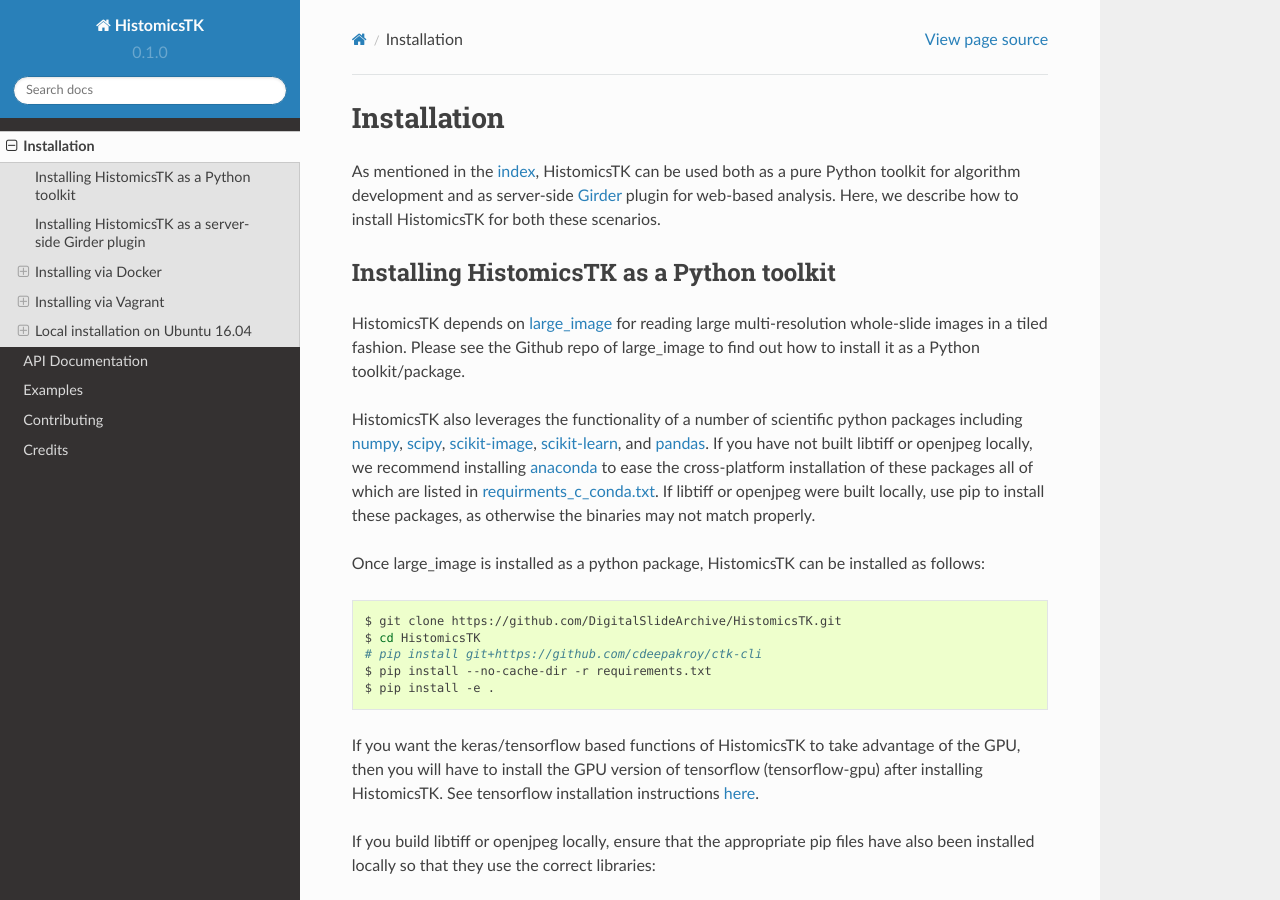
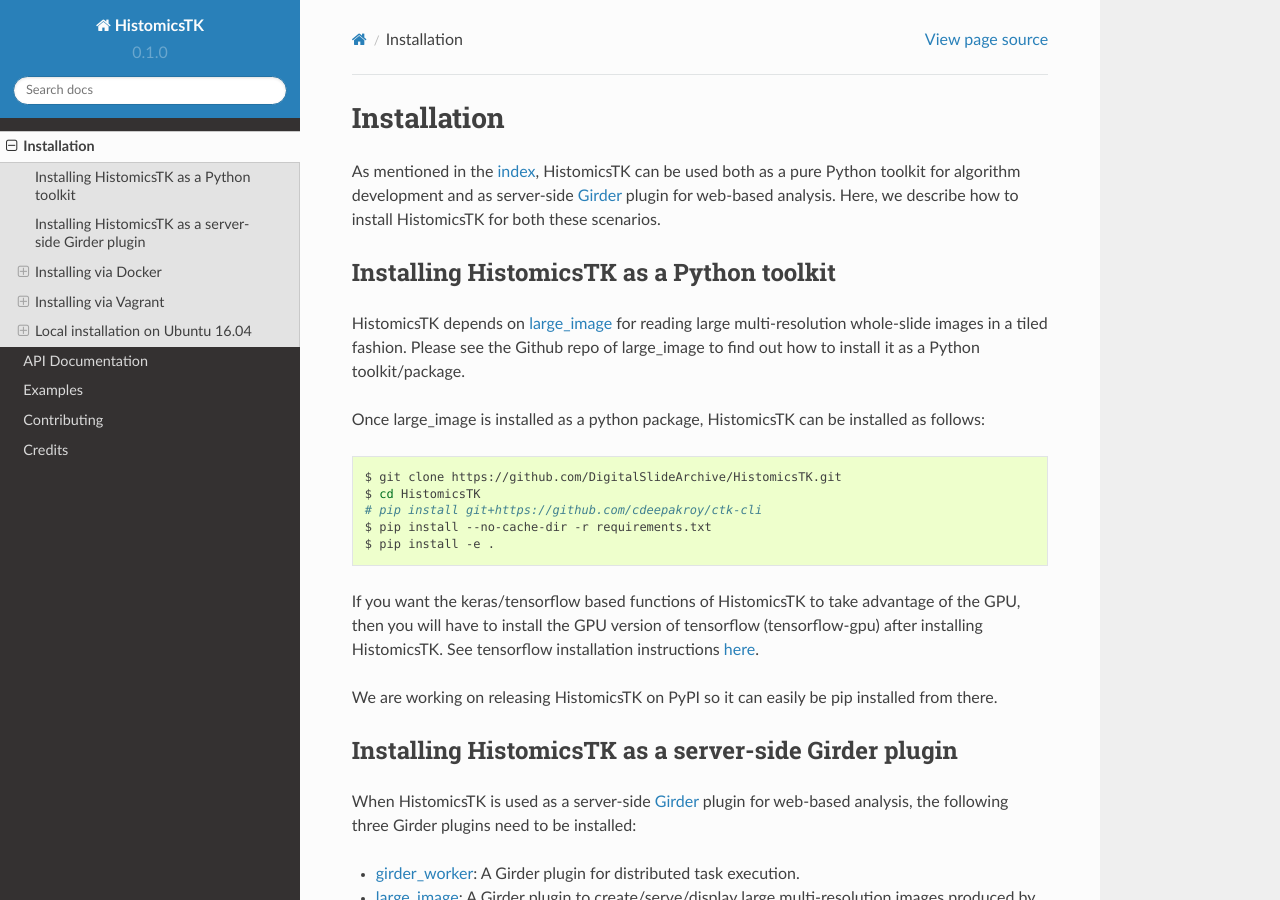
Before and after one commit to DigitalSlideArchive/HistomicsTK, a Sphinx documentation site: the page built from docs/installation.rst, in a window 1280 px wide and 900 px high. Built offline with Sphinx 7.4.7 and the Read the Docs theme 2.0.0, drawn with Linux system fonts in a browser that asks for light colours; pages that are not in the unit, such as notebooks, are missing from menus; some of the changed text lies outside the part shown.

Commit message:
Fix error in doc for installing htk as python toolkit

```diff
--- a/docs/installation.rst
+++ b/docs/installation.rst
@@ -16,15 +16,6 @@
 whole-slide images in a tiled fashion. Please see the Github repo of
 large_image to find out how to install it as a Python toolkit/package.
 
-HistomicsTK also leverages the functionality of a number of scientific python
-packages including numpy_, scipy_, scikit-image_, scikit-learn_,
-and pandas_.  If you have not built libtiff or openjpeg locally, we recommend
-installing anaconda_ to ease the cross-platform installation of these packages
-all of which are listed in
-`requirments_c_conda.txt <https://github.com/DigitalSlideArchive/HistomicsTK/blob/master/requirements_c_conda.txt>`__.
-If libtiff or openjpeg were built locally, use pip to install these packages,
-as otherwise the binaries may not match properly.
-
 Once large_image is installed as a python package, HistomicsTK can be
 installed as follows::
 
@@ -37,11 +28,6 @@
 If you want the keras/tensorflow based functions of HistomicsTK to take advantage of the GPU,
 then you will have to install the GPU version of tensorflow (tensorflow-gpu) after
 installing HistomicsTK. See tensorflow installation instructions `here <https://www.tensorflow.org/install/>`_.
-
-If you build libtiff or openjpeg locally, ensure that the appropriate pip files
-have also been installed locally so that they use the correct libraries::
-
-    $ pip install --upgrade --force-reinstall --ignore-installed --no-cache-dir openslide-python Pillow
 
 We are working on releasing HistomicsTK on PyPI so it can easily be pip
 installed from there.
```
